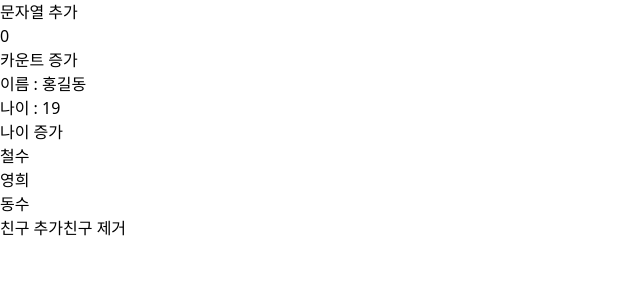
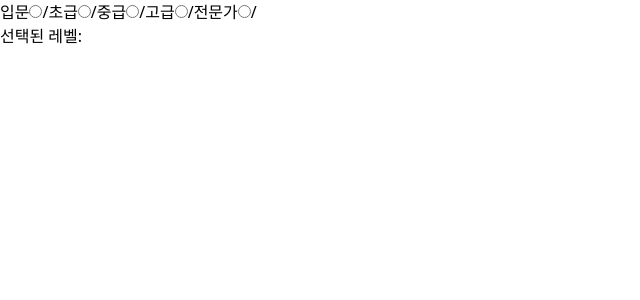
Before and after one commit to easyaneasy/learning, a React (Vite) app in the folder react/my-react-app/: page / in a window 1280 px wide. Shown: the top 300 px of the page, without its empty margins (0-640 px from the left). Built offline with nearby package versions, Linux system fonts and the light colour scheme.

Commit message:
react state-advanced 커밋

```diff
--- a/react/my-react-app/src/App.jsx
+++ b/react/my-react-app/src/App.jsx
@@ -26,11 +26,14 @@ import Parent from './components/PropsChildren/Parent';
 // import Container from './components/List/Container';
 
 // state
-import Container from './components/State/Container';
+//import Container from './components/State/Container';
 import StringState from './components/State/StringState';
 import NumberState from './components/State/NumberState';
 import ObjectState from './components/State/ObjectState';
 import ArrayState from './components/State/ArrayState';
+
+// stateAdvanced
+import Container from './components/StateAdvanced/Container';
 
 // App 컴포넌트는 Header, Rule, Interpolation 컴포넌트와 중첩됐댜.
 export default function App() {
@@ -67,10 +70,13 @@ export default function App() {
       {/* state */}
       {/* <Container></Container> */}
 
-      <StringState></StringState>
+      {/* <StringState></StringState>
       <NumberState></NumberState>
       <ObjectState></ObjectState>
-      <ArrayState></ArrayState>
+      <ArrayState></ArrayState> */}
+
+      {/* stateAdvanced */}
+      <Container></Container>
 
     </div>
   );
--- /dev/null
+++ b/react/my-react-app/src/components/StateAdvanced/Container.jsx
@@ -0,0 +1,11 @@
+import React from 'react'
+import RadioButtons from './RadioButtons'
+
+
+export default function Container() {
+  return (
+    <div>
+        <RadioButtons></RadioButtons>
+    </div>
+  )
+}
--- /dev/null
+++ b/react/my-react-app/src/components/StateAdvanced/Form.jsx
@@ -0,0 +1,82 @@
+import React from 'react'
+
+export default function Form() {
+  // 입력 요소를 객체로 관리할 상태
+  const [form, setForm] = useState({
+    username: "",
+    age: 0,
+    email: "",
+  });
+
+  // event 객체 : 발생한 이벤트의 정보를 속성으로 저장한 객체
+  function handleChange(event) {
+    // event 객체의 target 속성 : 이벤트가 발생한 요소 정보
+    const target = event["target"];
+    console.log(target);
+
+    // target 객체에서 name 속성과 value 속성 꺼내서 출력
+    // name : 요소의 name 속성 / value : 요소에 사용자가 입력한 값(value)
+    const { name, value } = target;
+    console.log(name, value);
+
+    // form 객체 상태의 모양
+    // {username: "", age: 0, email: ""}
+    // 새로운 form 객체 생성
+    // 계산된 속성명을 사용해서 속성명(key)를 변수 name로 대체
+    const newForm = { ...form, [name]: value };
+
+    // form 상태 변경(업데이트)
+    setForm(newForm);
+  }
+
+  return (
+    <div>
+      <form>
+        <input type="radio" name="group1" id="" />
+        <input type="radio" name="group1" id="" />
+        <input type="radio" name="group1" id="" />
+        <br />
+        <input type="radio" name="group2" id="" />
+        <input type="radio" name="group2" id="" />
+        <input type="radio" name="group2" id="" />
+
+        <input type="checkbox" />
+        <input type="checkbox" />
+        <input type="checkbox" />
+        {/* 3개의 input 요소의 값(value)을 상태로 관리  */}
+        {/* input 요소의 value 속성은 사용자가 입력한 값 */}
+        {/* 왼쪽 value: 속성 / 오른쪽 {변수} : 상태 변수  */}
+        <input
+          className="border-2"
+          type="text"
+          name="username"
+          value={form["username"]}
+          // 화살표 함수의 매개변수 event를
+          onChange={(event) => {
+            handleChange(event); // handleChange 에 전달한다
+          }}
+        />
+        <input
+          className="border-2"
+          type="number"
+          name="age"
+          value={form["age"]}
+          // 화살표 함수의 매개변수 event를
+          onChange={(event) => {
+            handleChange(event); // handleChange 에 전달한다
+          }}
+        />
+        <input
+          className="border-2"
+          type="email"
+          name="email"
+          value={form["email"]}
+          // 화살표 함수의 매개변수 event를
+          onChange={(event) => {
+            handleChange(event); // handleChange 에 전달한다
+          }}
+        />
+      </form>
+    </div>
+  );
+}
--- /dev/null
+++ b/react/my-react-app/src/components/StateAdvanced/RadioButtons.jsx
@@ -0,0 +1,41 @@
+import { useState } from "react"
+
+export default function RadioButtons() {
+    const [selectedLevel, setSelectedLevel] = useState("");
+
+    const levels = [
+      { id: 1, value: "입문" },
+      { id: 2, value: "초급" },
+      { id: 3, value: "중급" },
+      { id: 4, value: "고급" },
+      { id: 5, value: "전문가" },
+    ];
+
+    function handleRadioChange(e) {
+      setSelectedLevel(e.target.value);
+    }
+
+    return (
+      <div>
+        {/* 라디오 버튼 목록을 리스트 렌더링을 활용해서 표현 */}
+        {levels.map((level) => (
+          <label key={level.id}>
+            {level.value}
+            <input
+              type="radio"
+              name="level" // 모든 라디오 버튼을 같은 그룹으로 묶는다
+              value={level.value} // 라디오 버튼의 값
+              // 상태 데이터와 현재 라디오 버튼의 value가 같으면 체크 되어 있다
+              checked={selectedLevel === level.value}
+              // 라디오 버튼의 값이 변경되면 handleRadioChange 함수를 호출한다
+              onChange={(e) => {
+                handleRadioChange(e);
+              }}
+            />
+            /
+          </label>
+        ))}
+        <p>선택된 레벨: {selectedLevel}</p>
+      </div>
+    );
+}
```
